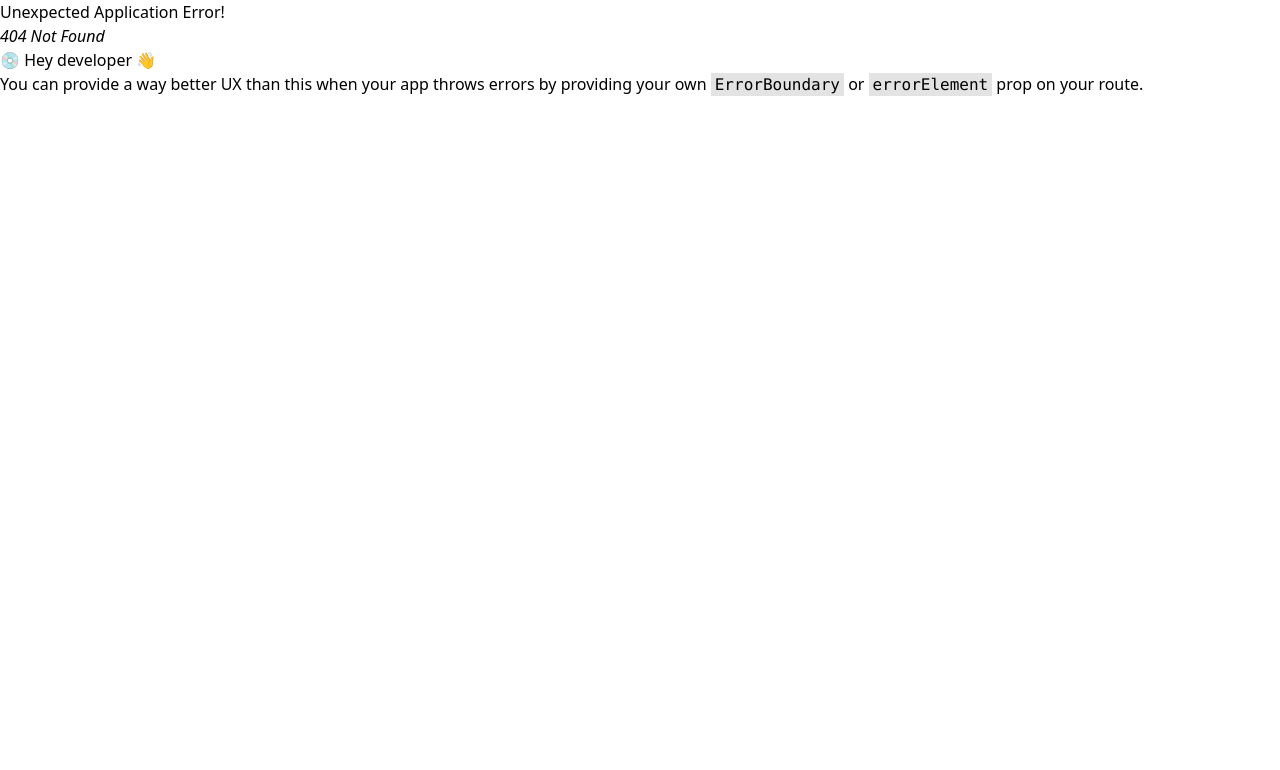
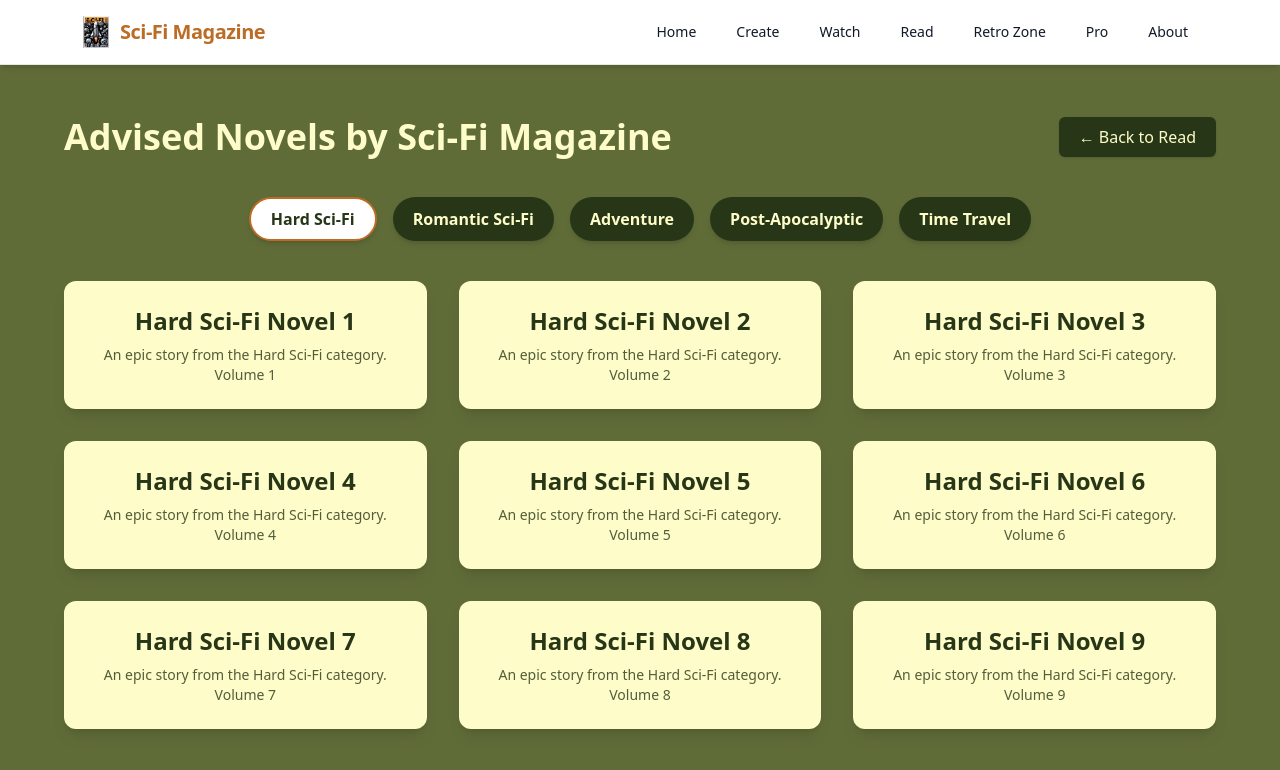
Before and after one commit to aticodein/SCIFI_MAGAZINE_VITE, a React (Vite) app: page /read/novels in a window 1280 px wide. Before the commit this address had no page. Shown: the top 770 px of the page. Built offline with nearby package versions, Linux system fonts and the light colour scheme.

Commit message:
add full read pages

```diff
--- a/package.json
+++ b/package.json
@@ -18,6 +18,7 @@
     "@vitejs/plugin-react": "^4.4.1",
     "autoprefixer": "^10.4.14",
     "postcss": "^8.4.21",
+    "prettier": "^3.5.3",
     "tailwindcss": "^3.4.1",
     "typescript": "^5.2.2",
     "vite": "^6.3.2"
--- a/src/pages/Read.tsx
+++ b/src/pages/Read.tsx
@@ -1,10 +1,68 @@
 import React from "react";
+import { Link } from "react-router-dom";
 
+
+
+const categories = [
+  {
+    title: "Books",
+    description: "Reviews and features of classic and new sci-fi books across the galaxy.",
+    bg: "bg-earth-cream",
+    text: "text-earth-forest",
+  },
+  {
+    title: "Novels",
+    description: "In-depth stories that shaped the genre. Dune, Foundation, and beyond.",
+    bg: "bg-brand-light",
+    text: "text-brand-dark",
+  },
+  {
+    title: "Comics",
+    description: "Explore graphic novels, vintage panels, and the best illustrated sci-fi.",
+    bg: "bg-earth-sand",
+    text: "text-earth-forest",
+  },
+];
 
 export default function Read() {
   return (
-    <div className="min-h-screen bg-white text-gray-900 flex items-center justify-center text-2xl p-6">
-      📚 Read Page (Reviews & Articles)
+    <div className="min-h-screen bg-earth-olive px-4 py-12">
+      <div className="max-w-6xl mx-auto">
+        <h1 className="text-4xl font-bold text-earth-cream mb-10 text-center">Explore Sci-Fi Reads</h1>
+
+        <div className="grid grid-cols-1 md:grid-cols-2 lg:grid-cols-3 gap-10">
+  {categories.map((cat, i) => {
+    const link =
+      cat.title === "Books"
+        ? "/read/books"
+        : cat.title === "Novels"
+        ? "/read/novels"
+        : cat.title === "Comics"
+    ? "/read/comics"
+        : null;
+
+    const card = (
+      <div
+        className={`${cat.bg} ${cat.text} aspect-[4/3] min-h-[280px] rounded-2xl shadow-xl p-8 transform hover:scale-[1.03] transition duration-300 flex flex-col justify-center items-center text-center`}
+      >
+        <h2 className="text-3xl font-bold mb-4">{cat.title}</h2>
+        <p className="text-base opacity-80 max-w-md">{cat.description}</p>
+      </div>
+    );
+
+    return link ? (
+      <Link to={link} key={i} className="block">
+        {card}
+      </Link>
+    ) : (
+      <div key={i}>{card}</div>
+    );
+  })}
+</div>
+
+
+
+      </div>
     </div>
   );
 }
--- /dev/null
+++ b/src/pages/ReadBooks.tsx
@@ -0,0 +1,76 @@
+import React, { useState } from "react";
+
+const genres = ["Sci-Fi", "Fantasy", "Horror", "Cyberpunk", "Dystopia"];
+
+const genreStyles: Record<string, string> = {
+  "Sci-Fi": "bg-brand-light text-brand-dark",
+  Fantasy: "bg-earth-cream text-earth-forest",
+  Horror: "bg-earth-clay text-white",
+  Cyberpunk: "bg-brand-primary text-white",
+  Dystopia: "bg-earth-sand text-earth-forest",
+};
+
+// Dummy book data generator
+const generateBooks = (genre: string) =>
+  Array.from({ length: 9 }, (_, i) => ({
+    id: `${genre}-${i}`,
+    title: `${genre} Book ${i + 1}`,
+    description: `Description for ${genre} Book ${i + 1}`,
+  }));
+
+export default function ReadBooks() {
+  const [activeGenre, setActiveGenre] = useState("Sci-Fi");
+  const books = generateBooks(activeGenre);
+
+  return (
+    <div className="min-h-screen bg-earth-olive text-earth-cream px-4 py-12">
+      <div className="max-w-6xl mx-auto">
+      <div className="flex flex-col sm:flex-row justify-between items-center mb-10 gap-4">
+  <h1 className="text-3xl sm:text-4xl font-bold text-center sm:text-left text-earth-cream">
+    Advised Books by Sci-Fi Magazine
+  </h1>
+
+  <a
+    href="/read"
+    className="px-5 py-2 bg-earth-forest text-earth-cream rounded-md shadow hover:bg-earth-clay transition"
+  >
+    ← Back to Read
+  </a>
+</div>
+
+
+        {/* Tabs */}
+        <div className="flex justify-center flex-wrap gap-4 mb-10">
+          {genres.map((genre) => (
+            <button
+              key={genre}
+              onClick={() => setActiveGenre(genre)}
+              className={`px-5 py-2 rounded-full font-semibold shadow-md transition-all duration-200 hover:scale-105 ${
+                activeGenre === genre
+                  ? "bg-white text-earth-forest border-2 border-earth-clay"
+                  : "bg-earth-forest text-earth-cream"
+              }`}
+            >
+              {genre}
+            </button>
+          ))}
+        </div>
+
+        {/* Grid */}
+        <div className="grid grid-cols-1 sm:grid-cols-2 lg:grid-cols-3 gap-6">
+          {books.map((book) => (
+            <div
+              key={book.id}
+              className={`rounded-xl shadow-lg p-6 hover:scale-[1.02] transition-transform duration-300 ${
+                genreStyles[activeGenre] || "bg-white text-black"
+              }`}
+            >
+              <h2 className="text-xl font-bold mb-2">{book.title}</h2>
+              <p className="text-sm opacity-80">{book.description}</p>
+            </div>
+          ))}
+        </div>
+      </div>
+    </div>
+  );
+}
--- /dev/null
+++ b/src/pages/ReadComics.tsx
@@ -0,0 +1,74 @@
+import React, { useState } from "react";
+import { Link } from "react-router-dom";
+
+const categories = ["DC", "Marvel", "Others"];
+
+const categoryStyles: Record<string, string> = {
+  DC: "bg-brand-dark text-brand-yellow",
+  Marvel: "bg-brand-light text-brand-dark",
+  Others: "bg-earth-clay text-white",
+};
+
+const generateComics = (category: string) =>
+  Array.from({ length: 9 }, (_, i) => ({
+    id: `${category}-${i}`,
+    title: `${category} Comic ${i + 1}`,
+    description: `Explore the universe of ${category}. Issue ${i + 1}`,
+  }));
+
+export default function ReadComics() {
+  const [activeCategory, setActiveCategory] = useState("DC");
+  const comics = generateComics(activeCategory);
+
+  return (
+    <div className="min-h-screen bg-earth-olive text-earth-cream px-4 py-12">
+      <div className="max-w-6xl mx-auto">
+        {/* Header */}
+        <div className="flex flex-col sm:flex-row justify-between items-center mb-10 gap-4">
+          <h1 className="text-3xl sm:text-4xl font-bold text-center sm:text-left">
+            Advised Comics by Sci-Fi Magazine
+          </h1>
+
+          <Link
+            to="/read"
+            className="px-5 py-2 bg-earth-forest text-earth-cream rounded-md shadow hover:bg-earth-clay transition"
+          >
+            ← Back to Read
+          </Link>
+        </div>
+
+        {/* Tabs */}
+        <div className="flex justify-center flex-wrap gap-4 mb-10">
+          {categories.map((cat) => (
+            <button
+              key={cat}
+              onClick={() => setActiveCategory(cat)}
+              className={`px-5 py-2 rounded-full font-semibold shadow-md transition-all duration-200 hover:scale-105 ${
+                activeCategory === cat
+                  ? "bg-white text-earth-forest border-2 border-earth-clay"
+                  : "bg-earth-forest text-earth-cream"
+              }`}
+            >
+              {cat}
+            </button>
+          ))}
+        </div>
+
+        {/* Grid */}
+        <div className="grid grid-cols-1 sm:grid-cols-2 lg:grid-cols-3 gap-8">
+          {comics.map((comic) => (
+            <div
+              key={comic.id}
+              className={`rounded-xl shadow-lg p-6 hover:scale-[1.03] transition-transform duration-300 text-center ${
+                categoryStyles[activeCategory] || "bg-white text-black"
+              }`}
+            >
+              <h2 className="text-2xl font-bold mb-2">{comic.title}</h2>
+              <p className="text-sm opacity-80">{comic.description}</p>
+            </div>
+          ))}
+        </div>
+      </div>
+    </div>
+  );
+}
--- /dev/null
+++ b/src/pages/ReadNovels.tsx
@@ -0,0 +1,82 @@
+import React, { useState } from "react";
+import { Link } from "react-router-dom";
+
+const genres = [
+  "Hard Sci-Fi",
+  "Romantic Sci-Fi",
+  "Adventure",
+  "Post-Apocalyptic",
+  "Time Travel",
+];
+
+const genreStyles: Record<string, string> = {
+  "Hard Sci-Fi": "bg-earth-cream text-earth-forest",
+  "Romantic Sci-Fi": "bg-brand-light text-brand-dark",
+  Adventure: "bg-earth-sand text-earth-forest",
+  "Post-Apocalyptic": "bg-earth-clay text-white",
+  "Time Travel": "bg-brand-yellow text-brand-dark",
+};
+
+const generateNovels = (genre: string) =>
+  Array.from({ length: 9 }, (_, i) => ({
+    id: `${genre}-${i}`,
+    title: `${genre} Novel ${i + 1}`,
+    description: `An epic story from the ${genre} category. Volume ${i + 1}`,
+  }));
+
+export default function ReadNovels() {
+  const [activeGenre, setActiveGenre] = useState("Hard Sci-Fi");
+  const novels = generateNovels(activeGenre);
+
+  return (
+    <div className="min-h-screen bg-earth-olive text-earth-cream px-4 py-12">
+      <div className="max-w-6xl mx-auto">
+        {/* Header */}
+        <div className="flex flex-col sm:flex-row justify-between items-center mb-10 gap-4">
+          <h1 className="text-3xl sm:text-4xl font-bold text-center sm:text-left">
+            Advised Novels by Sci-Fi Magazine
+          </h1>
+
+          <Link
+            to="/read"
+            className="px-5 py-2 bg-earth-forest text-earth-cream rounded-md shadow hover:bg-earth-clay transition"
+          >
+            ← Back to Read
+          </Link>
+        </div>
+
+        {/* Tabs */}
+        <div className="flex justify-center flex-wrap gap-4 mb-10">
+          {genres.map((genre) => (
+            <button
+              key={genre}
+              onClick={() => setActiveGenre(genre)}
+              className={`px-5 py-2 rounded-full font-semibold shadow-md transition-all duration-200 hover:scale-105 ${
+                activeGenre === genre
+                  ? "bg-white text-earth-forest border-2 border-earth-clay"
+                  : "bg-earth-forest text-earth-cream"
+              }`}
+            >
+              {genre}
+            </button>
+          ))}
+        </div>
+
+        {/* Grid */}
+        <div className="grid grid-cols-1 sm:grid-cols-2 lg:grid-cols-3 gap-8">
+          {novels.map((novel) => (
+            <div
+              key={novel.id}
+              className={`rounded-xl shadow-lg p-6 hover:scale-[1.03] transition-transform duration-300 text-center ${
+                genreStyles[activeGenre] || "bg-white text-black"
+              }`}
+            >
+              <h2 className="text-2xl font-bold mb-2">{novel.title}</h2>
+              <p className="text-sm opacity-80">{novel.description}</p>
+            </div>
+          ))}
+        </div>
+      </div>
+    </div>
+  );
+}
```
Also changed, not shown: src/router.tsx (+16 -0 lines), 2 other files (tests, documents, lock files or other folders).
